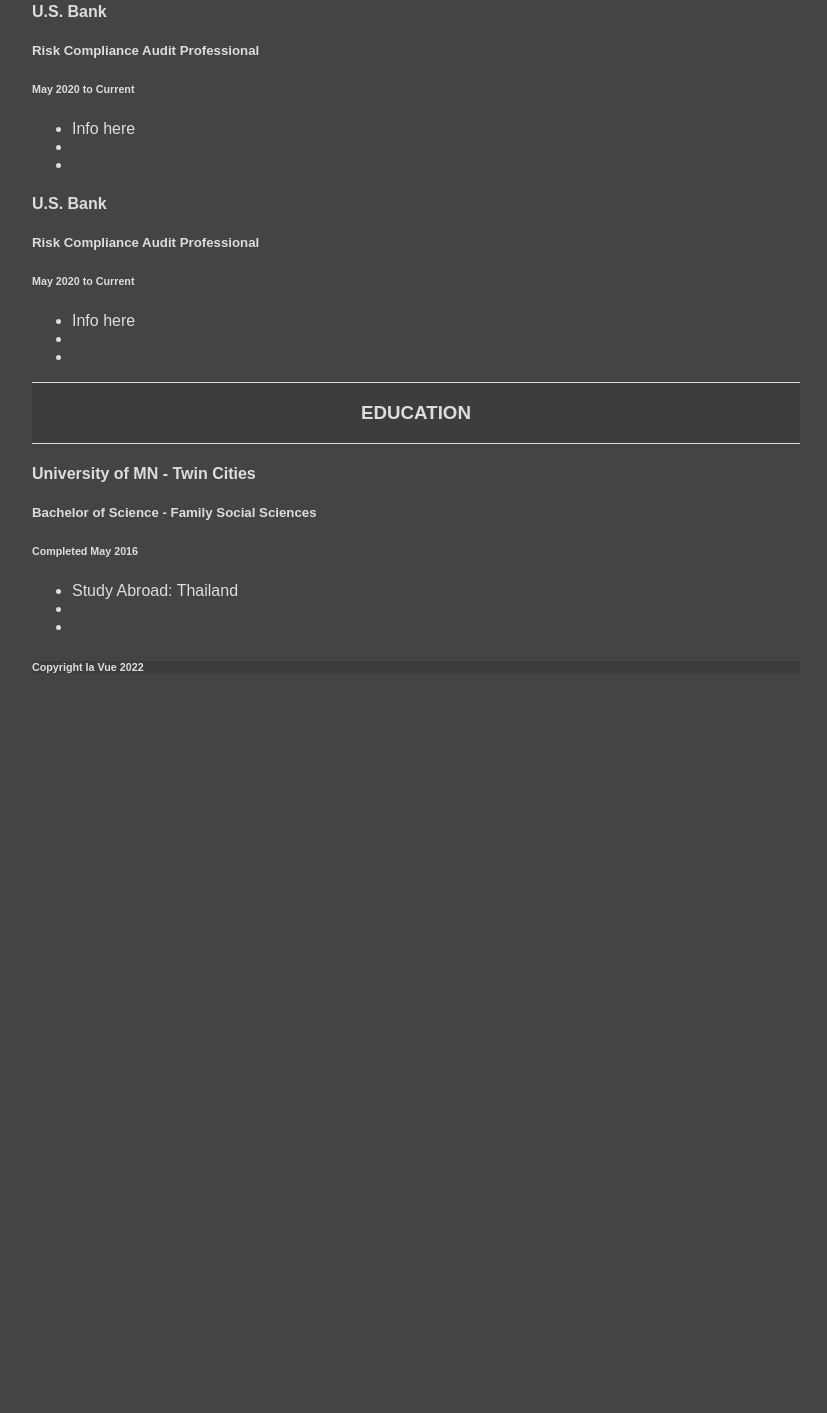
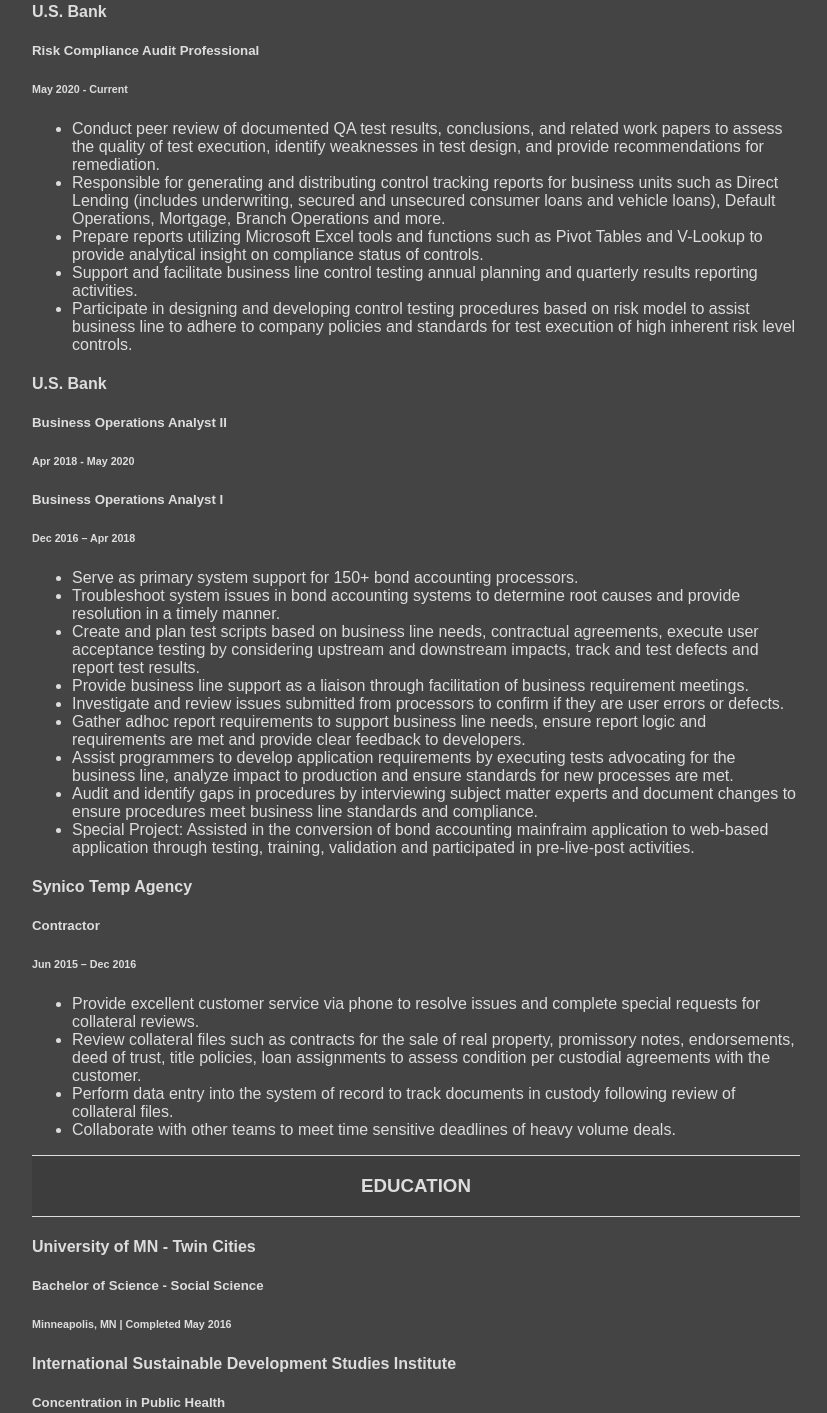
Before and after one commit to iavue/iavue.github.io, a plain HTML site: page index.html in a window 1280 px wide. Shown: the part 628-2041 px from the top of the page, without its empty margins (224-1051 px from the left). Before the commit the page ends 1429 px from the top, so only its background shows below. Drawn offline with Linux system fonts and the light colour scheme.

Commit message:
Update index.html

```diff
--- a/index.html
+++ b/index.html
@@ -9,7 +9,7 @@
 <body>
   <div class="header">
     <h1>Ia Vue</h1>
-    <p>Self motivated, creative individual with a passion for technology.</p>
+    <p>iavue00@gmail.com | Apple Valley, MN 55124</p>
   </div>
 
   <div>
@@ -23,24 +23,47 @@
   <div>
     <h4>U.S. Bank</h4>
     <h5>Risk Compliance Audit Professional</h5>
-    <h6>May 2020 to Current</h6>
+    <h6>May 2020 - Current</h6>
 
     <ul>
-      <li>Info here</li>
-      <li></li>
-      <li></li>
+      <li>Conduct peer review of documented QA test results, conclusions, and related work papers to assess the quality of test execution, identify weaknesses in test design, and provide recommendations for remediation.</li>
+      <li>Responsible for generating and distributing control tracking reports for business units such as Direct Lending (includes underwriting, secured and unsecured consumer loans and vehicle loans), Default Operations, Mortgage, Branch Operations and more. </li>
+      <li>Prepare reports utilizing Microsoft Excel tools and functions such as Pivot Tables and V-Lookup to provide analytical insight on compliance status of controls.</li>
+      <li>Support and facilitate business line control testing annual planning and quarterly results reporting activities.</li>
+      <li>Participate in designing and developing control testing procedures based on risk model to assist business line to adhere to company policies and standards for test execution of high inherent risk level controls.</li>
     </ul>
   </div>
 
   <div>
     <h4>U.S. Bank</h4>
-    <h5>Risk Compliance Audit Professional</h5>
-    <h6>May 2020 to Current</h6>
+    <h5>Business Operations Analyst II</h5>
+    <h6>Apr 2018 - May 2020</h6>
+    <h5>Business Operations Analyst I</h5>
+    <h6>Dec 2016 – Apr 2018</h6>
 
     <ul>
-      <li>Info here</li>
-      <li></li>
-      <li></li>
+      <li>Serve as primary system support for 150+ bond accounting processors.</li>
+      <li>Troubleshoot system issues in bond accounting systems to determine root causes and provide resolution in a timely manner.</li>
+      <li>Create and plan test scripts based on business line needs, contractual agreements, execute user acceptance testing by considering upstream and downstream impacts, track and test defects and report test results.</li>
+      <li>Provide business line support as a liaison through facilitation of business requirement meetings.</li>
+      <li>Investigate and review issues submitted from processors to confirm if they are user errors or defects.</li>
+      <li>Gather adhoc report requirements to support business line needs, ensure report logic and requirements are met and provide clear feedback to developers.</li>
+      <li>Assist programmers to develop application requirements by executing tests advocating for the business line, analyze impact to production and ensure standards for new processes are met.</li>
+      <li>Audit and identify gaps in procedures by interviewing subject matter experts and document changes to ensure procedures meet business line standards and compliance.</li>
+      <li>Special Project: Assisted in the conversion of bond accounting mainfraim application to web-based application through testing, training, validation and participated in pre-live-post activities.</li>
+    </ul>
+  </div>
+
+  <div>
+    <h4>Synico Temp Agency</h4>
+    <h5>Contractor</h5>
+    <h6>Jun 2015 – Dec 2016</h6>
+
+    <ul>
+      <li>Provide excellent customer service via phone to resolve issues and complete special requests for collateral reviews.</li>
+      <li>Review collateral files such as contracts for the sale of real property, promissory notes, endorsements, deed of trust, title policies, loan assignments to assess condition per custodial agreements with the customer.</li>
+      <li>Perform data entry into the system of record to track documents in custody following review of collateral files.</li>
+      <li>Collaborate with other teams to meet time sensitive deadlines of heavy volume deals.</li>
     </ul>
   </div>
 
@@ -50,14 +73,19 @@
 
   <div>
     <h4>University of MN - Twin Cities</h4>
-    <h5>Bachelor of Science - Family Social Sciences</h5>
-    <h6>Completed May 2016</h6>
+    <h5>Bachelor of Science - Social Science</h5>
+    <h6>Minneapolis, MN | Completed May 2016</h6>
+    <h4>International Sustainable Development Studies Institute</h4>
+    <h5>Concentration in Public Health</h5>
+    <h6>Chiang Mai, Thailand | Aug 2015 - Dec 2015</h6>
+  </div>
 
-    <ul>
-      <li>Study Abroad: Thailand</li>
-      <li></li>
-      <li></li>
-    </ul>
+  <div class="exp-header">
+    <h3>Skills</h3>
+  </div>
+
+  <div>
+    <p>Knowledge of Operational Risk Management Framework; Knowledge of Software Development Life Cycle; Agile Testing Methodology; Waterfall Testing Methodology; Microsoft Office including Excel & Word Competency; Editing & Proofreading; Business Knowledge; Customer Service; Verbal & Written Communication; Problem Solving; Critical Thinking; Detail Oriented; Adaptability.</p>
   </div>
 
   <div class="footer">
```
